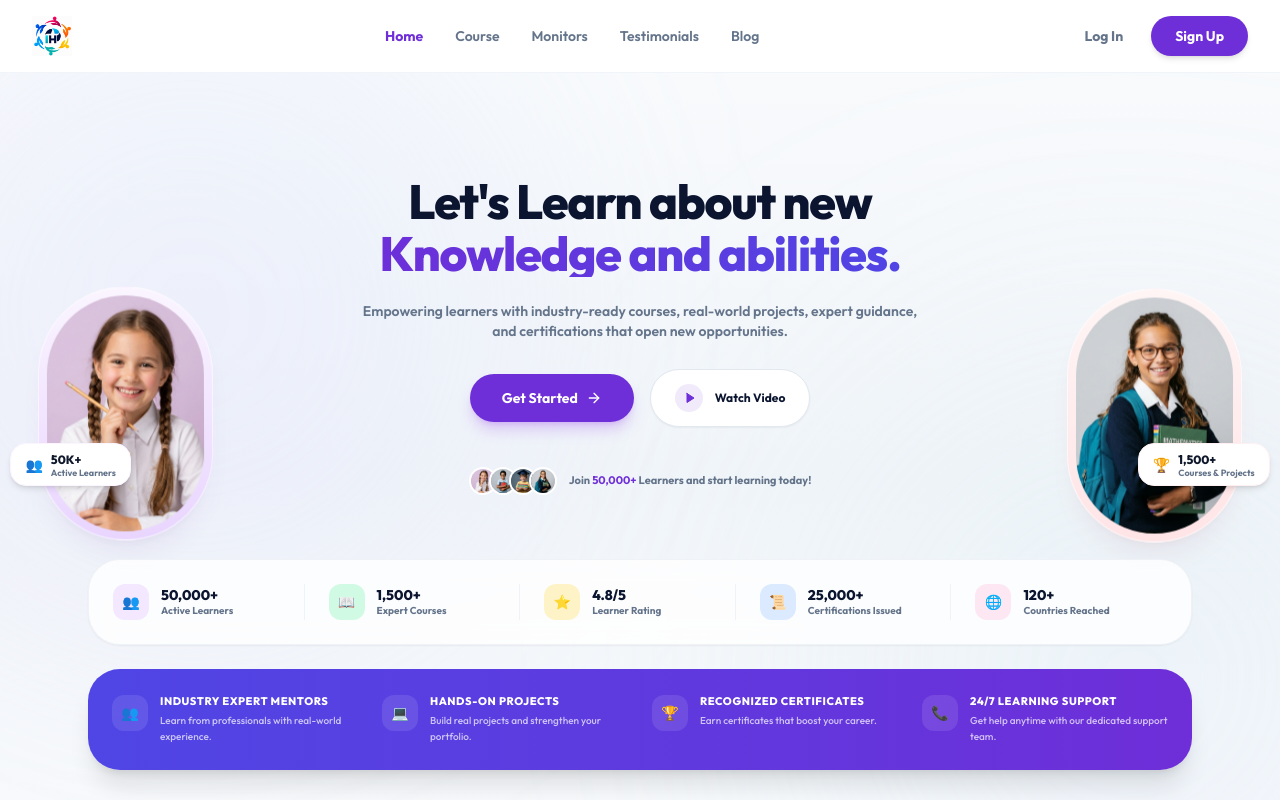
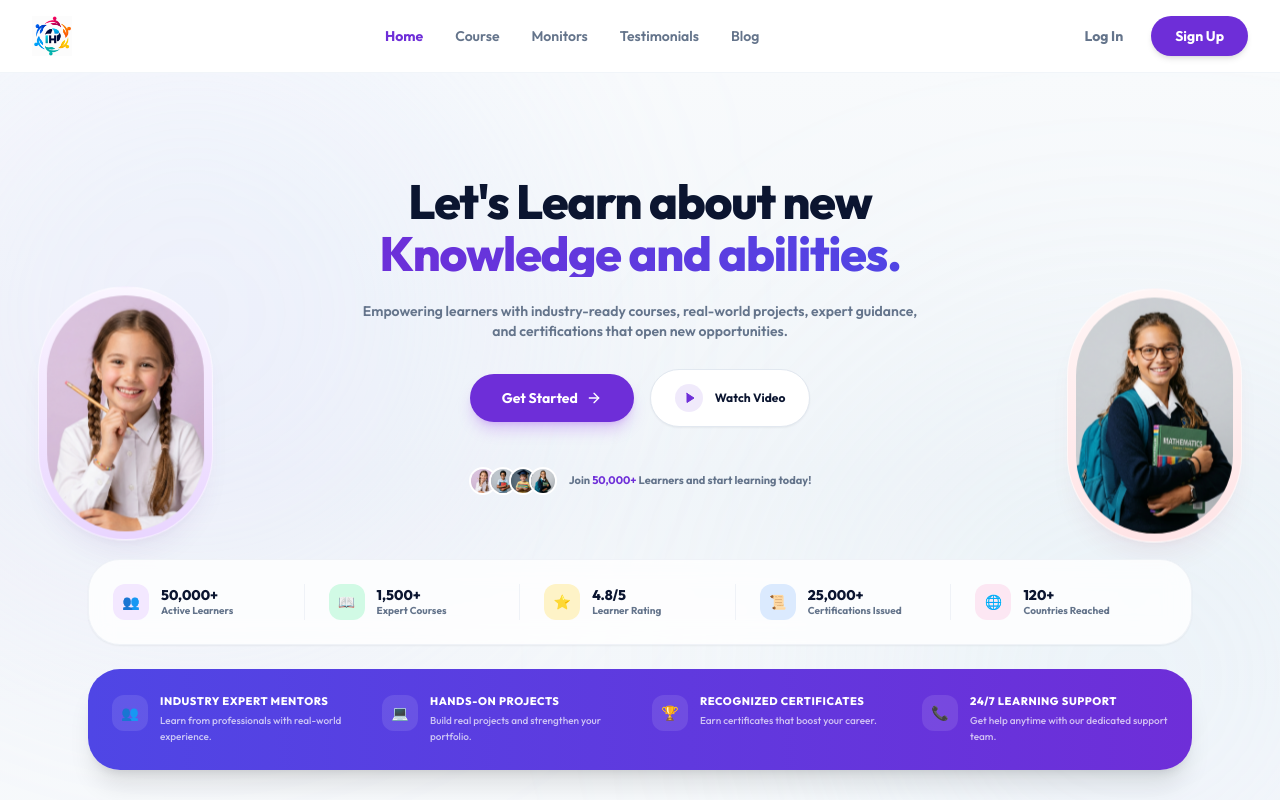
Before and after one commit to Ashwin-876/iconic-hub, a Next.js app: page / in a window 1280 px wide. Shown: the top 800 px of the page. Built offline with nearby package versions, Linux system fonts and the light colour scheme; no server answers; the database is empty.

Commit message:
design: remove left and right floating student card badges

```diff
--- a/landing/HeroSection.jsx
+++ b/landing/HeroSection.jsx
@@ -176,14 +176,6 @@ export default function HeroSection() {
                 />
               </div>
             </div>
-            {/* Floating Badge Left */}
-            <div className="absolute -bottom-6 -left-7 bg-white border border-purple-50 rounded-2xl py-2 px-3.5 shadow-md flex items-center gap-2 whitespace-nowrap">
-              <span className="text-purple-600 text-sm">👥</span>
-              <div className="text-left">
-                <div className="text-xs font-black text-slate-900">50K+</div>
-                <div className="text-[9px] font-bold text-slate-500 leading-none">Active Learners</div>
-              </div>
-            </div>
           </div>
         </div>
 
@@ -201,14 +193,6 @@ export default function HeroSection() {
                   className="w-full h-full object-cover rounded-t-[105px] rounded-b-[105px] transform group-hover:scale-105 transition-transform duration-500"
                   src="/student_4.png"
                 />
-              </div>
-            </div>
-            {/* Floating Badge Right */}
-            <div className="absolute -bottom-6 -right-7 bg-white border border-rose-50 rounded-2xl py-2 px-3.5 shadow-md flex items-center gap-2 whitespace-nowrap">
-              <span className="text-yellow-600 text-sm">🏆</span>
-              <div className="text-left">
-                <div className="text-xs font-black text-slate-900">1,500+</div>
-                <div className="text-[9px] font-bold text-slate-500 leading-none">Courses & Projects</div>
               </div>
             </div>
           </div>
```
